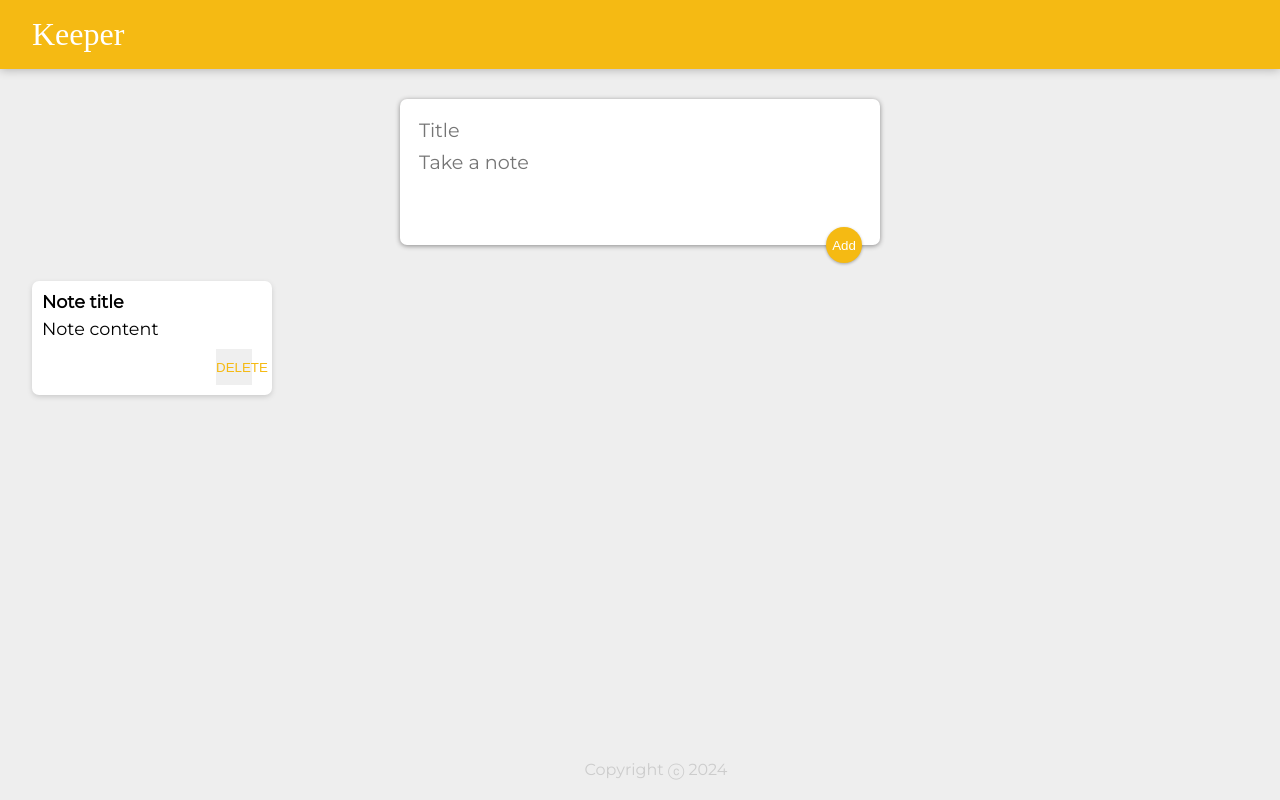
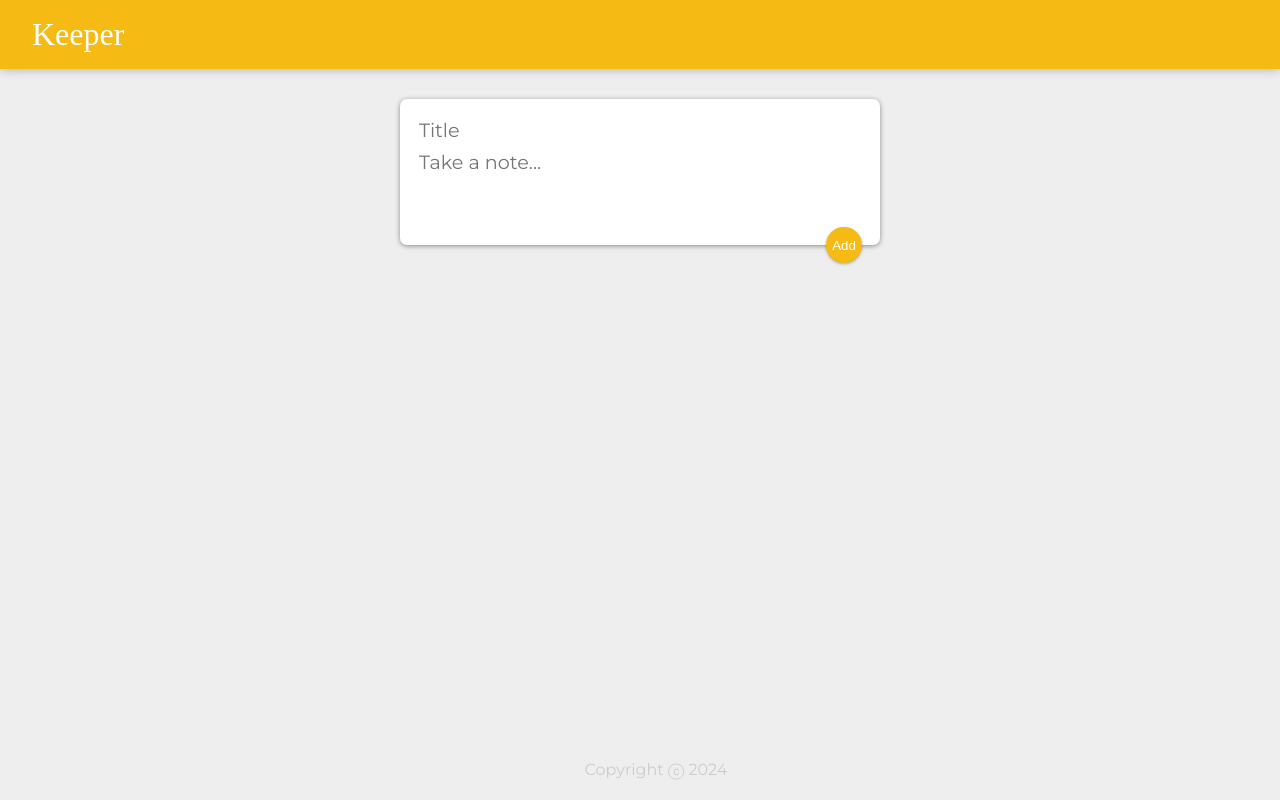
Before and after one commit to mmarcelino/NotableApp, a React (Create React App) app: page / in a window 1280 px wide. Built offline with nearby package versions, Linux system fonts and the light colour scheme; a web font is replaced by a local one.

Commit message:
finished creating and deleting notes features

```diff
--- a/public/styles.css
+++ b/public/styles.css
@@ -67,7 +67,7 @@
   outline: none;
 }
 
-form {
+form.create-note {
   position: relative;
   width: 480px;
   margin: 30px auto 20px auto;
@@ -76,8 +76,8 @@
   border-radius: 7px;
   box-shadow: 0 1px 5px rgb(138, 137, 137);
 }
-form input,
-form textarea {
+form.create-note input,
+form.create-note textarea {
   width: 100%;
   border: none;
   padding: 4px;
@@ -86,7 +86,7 @@
   font-family: inherit;
   resize: none;
 }
-form button {
+form.create-note button {
   position: absolute;
   right: 18px;
   bottom: -18px;
--- a/src/components/App.jsx
+++ b/src/components/App.jsx
@@ -1,15 +1,39 @@
-import React from "react";
+import React, { useState } from "react";
 import Header from "./Header";
 import Footer from "./Footer";
 import Note from "./Note";
 import CreateArea from "./CreateArea";
 
 function App() {
+  const [listOfNotes, setListOfNotes] = useState([]);
+
+  function addNote(note) {
+    setListOfNotes((prevNotes) => {
+      return [...prevNotes, note];
+    });
+  }
+
+  function deleteNote(id) {
+    setListOfNotes((prevItems) => {
+      return prevItems.filter((item, index) => {
+        return index !== id;
+      });
+    });
+  }
+
   return (
     <div>
       <Header />
-      <CreateArea />
-      <Note key={1} title="Note title" content="Note content" />
+      <CreateArea onAdd={addNote} />
+      {listOfNotes.map((n, i) => (
+        <Note
+          key={i}
+          id={i}
+          content={n.title}
+          title={n.content}
+          onDelete={deleteNote}
+        />
+      ))}
       <Footer />
     </div>
   );
--- a/src/components/CreateArea.jsx
+++ b/src/components/CreateArea.jsx
@@ -1,28 +1,48 @@
 import React, { useState } from "react";
 
-function CreateArea() {
+function CreateArea(props) {
   const [note, setNote] = useState({
     title: "",
-    content: "",
+    content: ""
   });
 
   function handleChange(event) {
     const { name, value } = event.target;
 
-    setNote((prevNote) => {
+    setNote(prevNote => {
       return {
         ...prevNote,
-        [name]: value,
+        [name]: value
       };
     });
   }
 
+  function submitNote(event) {
+    props.onAdd(note);
+    setNote({
+      title: "",
+      content: ""
+    });
+    event.preventDefault();
+  }
+
   return (
     <div>
-      <form>
-        <input name="title" onChange={handleChange} value={note.title} placeholder="Title" />
-        <textarea name="content" onChange={handleChange} value={note.content} placeholder="Take a note" rows="3"></textarea>
-        <button>Add</button>
+      <form className="create-note">
+        <input
+          name="title"
+          onChange={handleChange}
+          value={note.title}
+          placeholder="Title"
+        />
+        <textarea
+          name="content"
+          onChange={handleChange}
+          value={note.content}
+          placeholder="Take a note..."
+          rows="3"
+        />
+        <button onClick={submitNote}>Add</button>
       </form>
     </div>
   );
--- a/src/components/Note.jsx
+++ b/src/components/Note.jsx
@@ -1,11 +1,16 @@
 import React from "react";
 
 function Note(props) {
+
+  function handleClick() {
+    props.onDelete(props.id);
+  }
+
   return (
     <div className="note">
       <h1>{props.title}</h1>
       <p>{props.content}</p>
-      <button>DELETE</button>
+      <button onClick={handleClick}>DELETE</button>
     </div>
   );
 }
```
